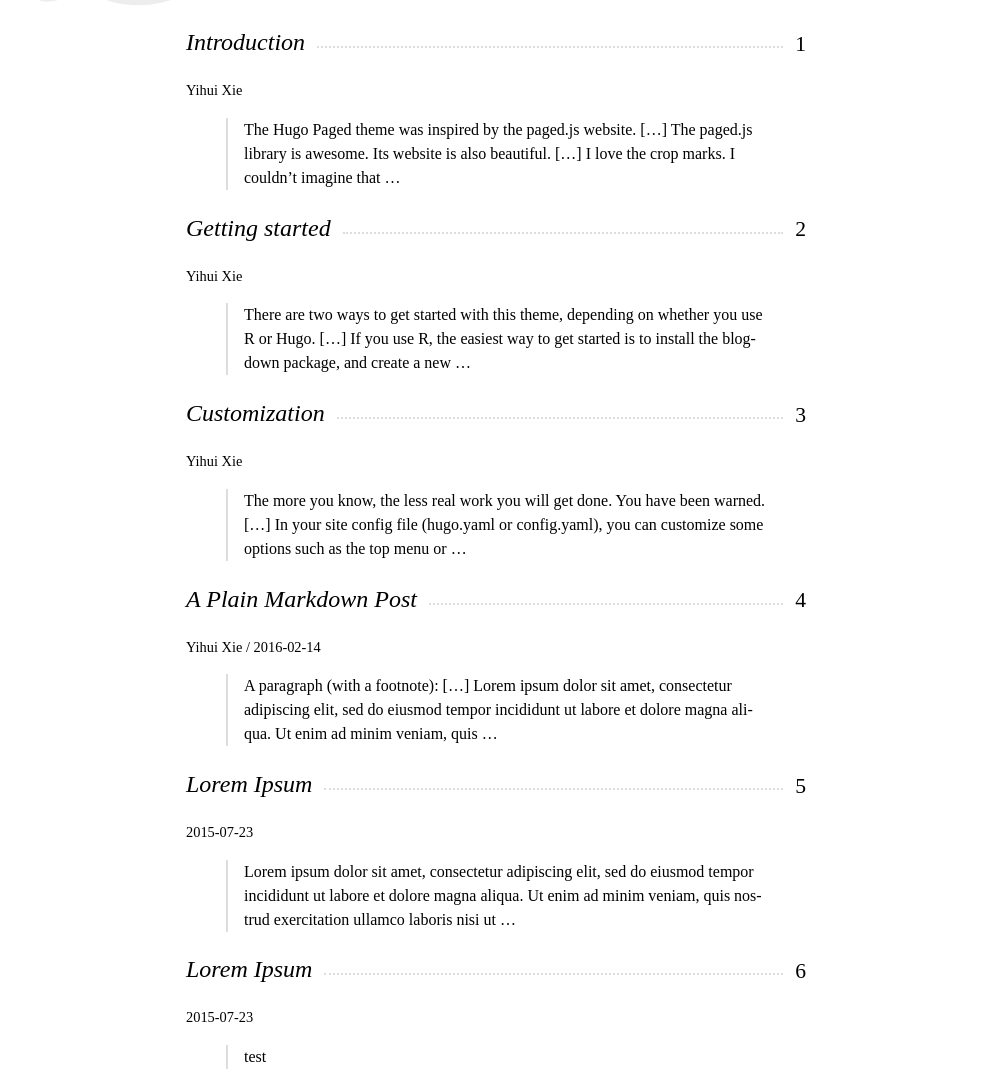
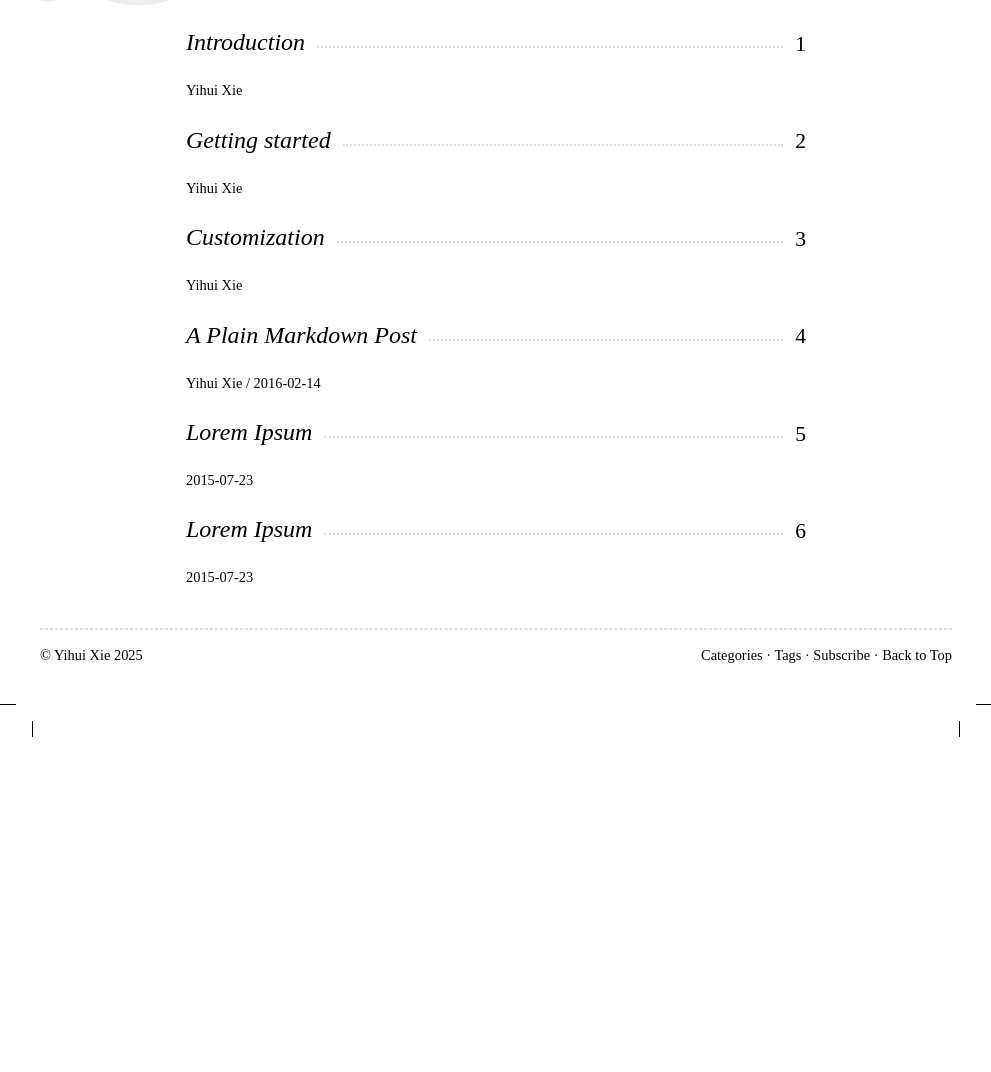
Before and after one commit to ha7m010/ha7m010.github.io, a plain HTML site: page categories/example/index.html in a window 1280 px wide. Shown: the part 262-1334 px from the top of the page, without its empty margins (144-1135 px from the left). After the commit the page ends 1031 px from the top, so only its background shows below. Drawn offline with Linux system fonts and the light colour scheme; a web font is replaced by a local one.

Commit message:
fix test ha7m010/blog@f435aeb0c6c4bfb2f3d08df99ebd3396d37927e4

```diff
--- a/blog1/index.xml
+++ b/blog1/index.xml
@@ -1,9 +1,9 @@
 <?xml version="1.0" encoding="utf-8" standalone="yes"?>
 <rss version="2.0" xmlns:atom="http://www.w3.org/2005/Atom">
   <channel>
-    <title>Home on ham&#39;s blog</title>
+    <title>BLOG1 on ham&#39;s blog</title>
     <link>https://ha7m010.github.io/blog1/</link>
-    <description>Recent content in Home on ham&#39;s blog</description>
+    <description>Recent content in BLOG1 on ham&#39;s blog</description>
     <generator>Hugo</generator>
     <language>en-US</language>
     <lastBuildDate>Thu, 23 Jul 2015 00:00:00 +0000</lastBuildDate>
--- a/categories/example/index.html
+++ b/categories/example/index.html
@@ -81,14 +81,6 @@
 
 </div>
 
-<blockquote>
-
-
-
-The Hugo Paged theme was inspired by the paged.js website.
-[&hellip;] The paged.js library is awesome. Its website is also beautiful.
-[&hellip;] I love the crop marks. I couldn&rsquo;t imagine that &hellip;
-</blockquote>
 
 
 <h2 class="toc-line"><a href="/docs/02-get-started/">Getting started</a><span class="dots"></span><span class="page-num small"></span></h2>
@@ -106,13 +98,6 @@
 
 </div>
 
-<blockquote>
-
-
-
-There are two ways to get started with this theme, depending on whether you use R or Hugo.
-[&hellip;] If you use R, the easiest way to get started is to install the blogdown package, and create a new &hellip;
-</blockquote>
 
 
 <h2 class="toc-line"><a href="/docs/03-customization/">Customization</a><span class="dots"></span><span class="page-num small"></span></h2>
@@ -130,13 +115,6 @@
 
 </div>
 
-<blockquote>
-
-
-
-The more you know, the less real work you will get done. You have been warned.
-[&hellip;] In your site config file (hugo.yaml or config.yaml), you can customize some options such as the top menu or &hellip;
-</blockquote>
 
 
 <h2 class="toc-line"><a href="/blog/2016-02-14-hello-markdown/">A Plain Markdown Post</a><span class="dots"></span><span class="page-num small"></span></h2>
@@ -156,13 +134,6 @@
 
 </div>
 
-<blockquote>
-
-
-
-A paragraph (with a footnote):
-[&hellip;] Lorem ipsum dolor sit amet, consectetur adipiscing elit, sed do eiusmod tempor incididunt ut labore et dolore magna aliqua. Ut enim ad minim veniam, quis &hellip;
-</blockquote>
 
 
 <h2 class="toc-line"><a href="/blog/2015-07-23-lorem-ipsum/">Lorem Ipsum</a><span class="dots"></span><span class="page-num small"></span></h2>
@@ -180,12 +151,6 @@
 
 </div>
 
-<blockquote>
-
-
-
-Lorem ipsum dolor sit amet, consectetur adipiscing elit, sed do eiusmod tempor incididunt ut labore et dolore magna aliqua. Ut enim ad minim veniam, quis nostrud exercitation ullamco laboris nisi ut &hellip;
-</blockquote>
 
 
 <h2 class="toc-line"><a href="/blog1/test/">Lorem Ipsum</a><span class="dots"></span><span class="page-num small"></span></h2>
@@ -203,13 +168,6 @@
 
 </div>
 
-<blockquote>
-
-
-
-test
-
-</blockquote>
 
 
 
```
Also changed, not shown: blog1/index.html (+3 -10 lines), categories/hugo/index.html (+0 -15 lines), tags/blogdown/index.html (+0 -14 lines), tags/hugo/index.html (+0 -7 lines), tags/katex/index.html (+0 -7 lines), tags/markdown/index.html (+0 -20 lines), tags/pandoc/index.html (+0 -7 lines), tags/rstudio/index.html (+0 -7 lines), tags/tutorial/index.html (+0 -14 lines).
